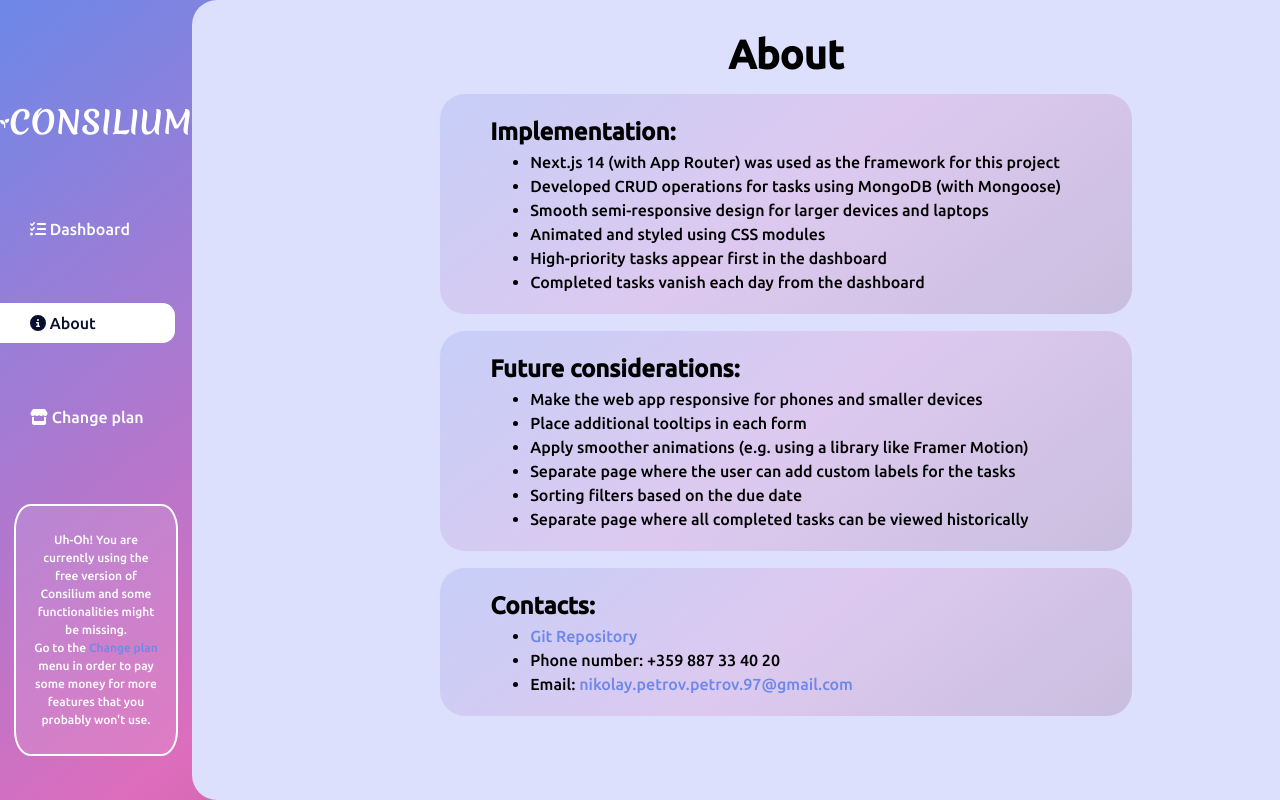
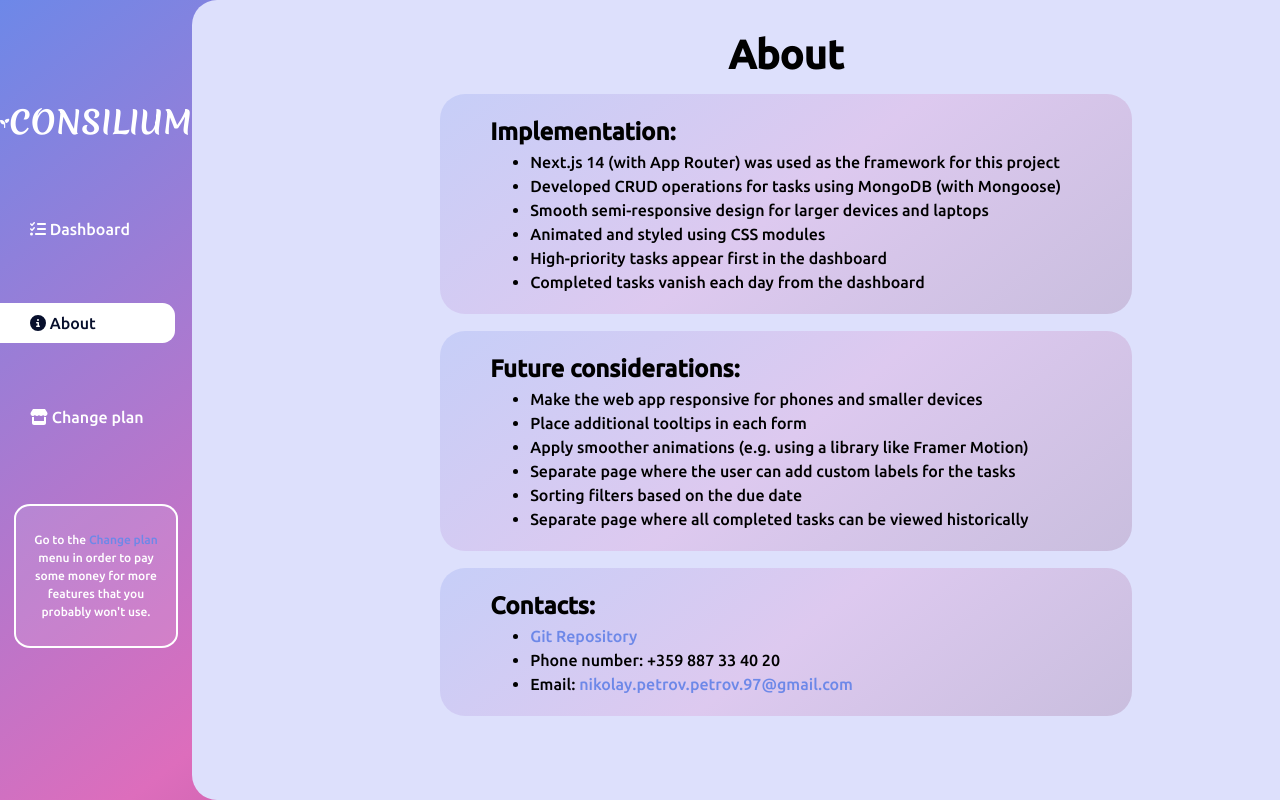
Before and after one commit to Npetr0v97/consilium, a Next.js app: page /about in a window 1280 px wide. Built offline with nearby package versions, Linux system fonts and the light colour scheme.

Commit message:
Update Navbar.js

```diff
--- a/src/components/Navbar.js
+++ b/src/components/Navbar.js
@@ -97,8 +97,6 @@ function Navbar() {
         </Link>
       </div>
       <p className={styles.paragraph}>
-        Uh-Oh! You are currently using the free version of Consilium and some
-        functionalities might be missing. <br />
         Go to the{" "}
         <Link className={styles.cp_paragraph_link} href="/change-plan">
           Change plan
```
